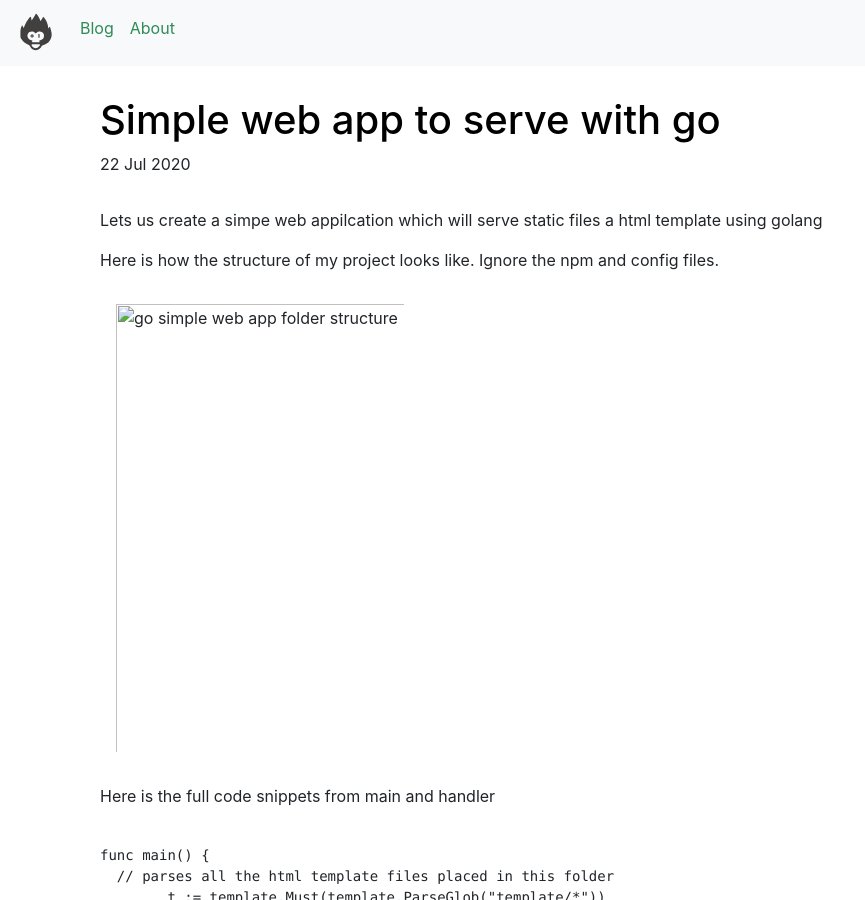
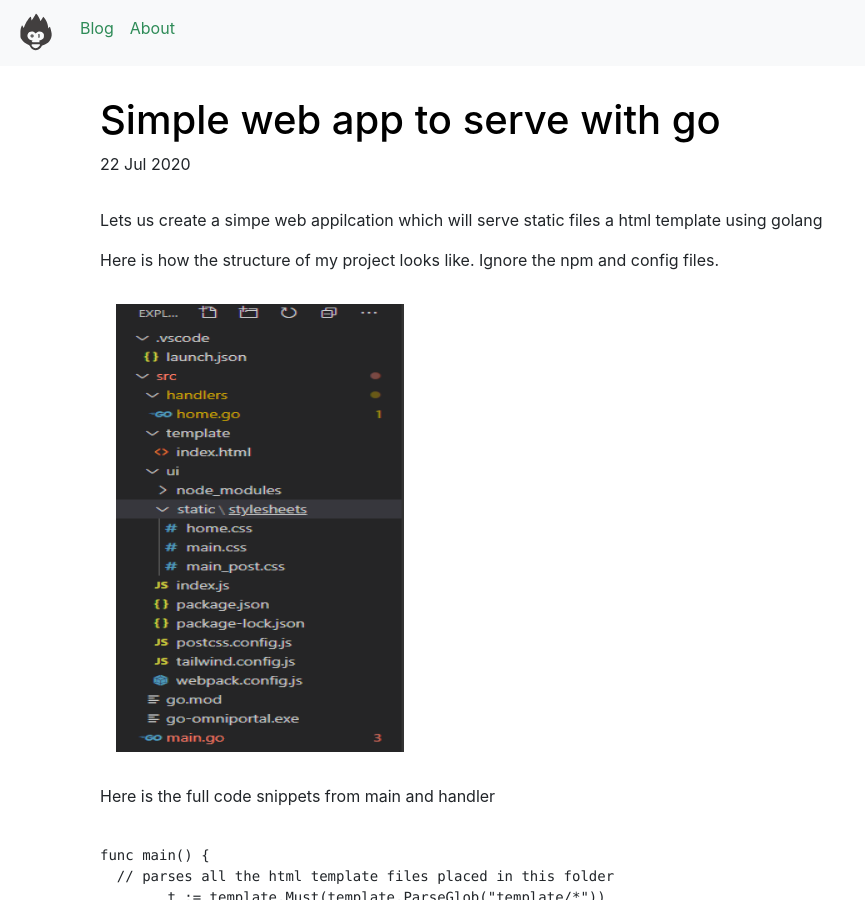
Before and after one commit to unrealnerd/unrealnerd.github.io, a Jekyll site: the page built from _posts/2020-07-22-handlers-with-go.md, in a window 1280 px wide and 900 px high. Shown: the whole window, without its empty margins (0-865 px from the left). Built offline with Jekyll 4.4.1, drawn with Linux system fonts in a browser that asks for light colours; nearby versions of some CDN libraries.

Commit message:
* correcting image path

```diff
--- a/_posts/2020-07-22-handlers-with-go.md
+++ b/_posts/2020-07-22-handlers-with-go.md
@@ -10,7 +10,7 @@ Lets us create a simpe web appilcation which will serve static files a html temp
 
 Here is how the structure of my project looks like. Ignore the npm and config files.
 
-![go simple web app folder structure](../img/go-simple-webapp.png)
+![go simple web app folder structure](/img/go-simple-webapp.png)
 
 Here is the full code snippets from main and handler
 
```
